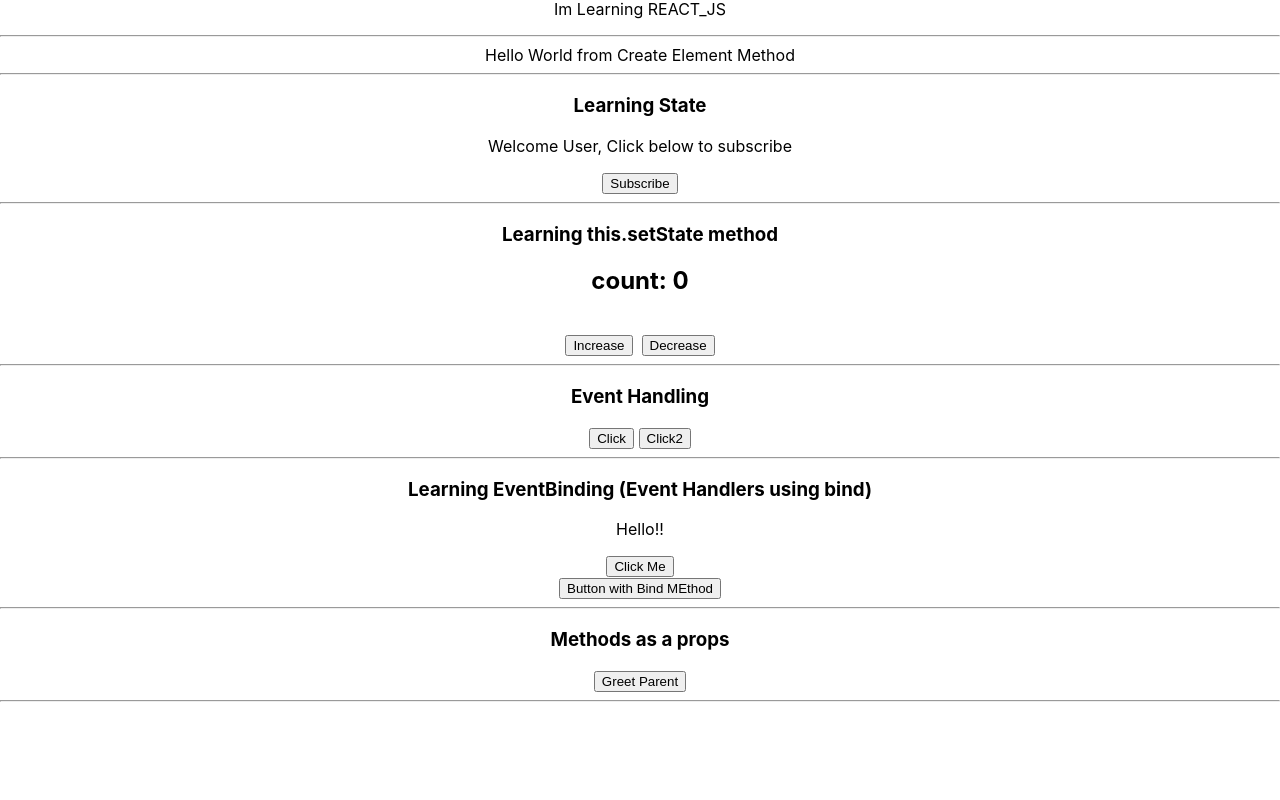
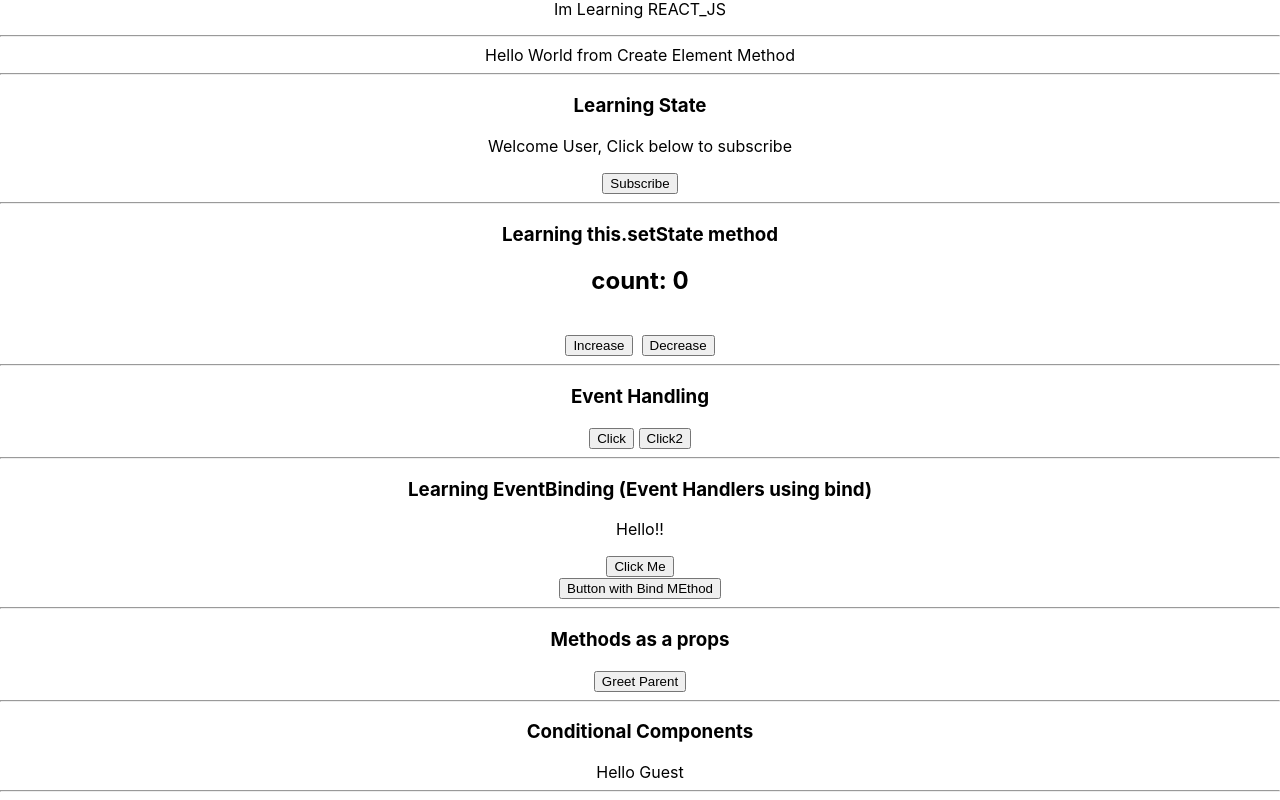
Before and after one commit to kirannani168/LearningReactJS, a React (Create React App) app: page / in a window 1280 px wide. Shown: the part 301-1101 px from the top of the page. Before the commit the page ends 1011 px from the top, so only its background shows below. Built offline with nearby package versions, Linux system fonts and the light colour scheme.

Commit message:
Conditional Components
Learnt about conditional rendering using three approaches
1. If Else
2. Using third variable
3. Terinary Operator

```diff
--- a/src/App.js
+++ b/src/App.js
@@ -8,6 +8,7 @@ import EventHandling from './Components/EventHandling';
 import Greet from './Components/Greet';
 import Message from './Components/Message';
 import ParentComponent from './Components/ParentComponent';
+import UserGreeting from './Components/UserGreeting';
 import Welcome from './Components/Welcome';
 
 class App extends Component {
@@ -33,6 +34,8 @@ class App extends Component {
         <hr/>
         <ParentComponent/>
         <hr/>
+        <UserGreeting/>
+        <hr/>
       </div>
     )
   }
--- /dev/null
+++ b/src/Components/UserGreeting.js
@@ -0,0 +1,40 @@
+import React, { Component } from 'react'
+
+class UserGreeting extends Component {
+    constructor() {
+        super();
+        this.state = {
+            isLoggesIn: false
+        }
+    }
+    render() {
+        //If Else Approach
+        if(this.state.isLoggesIn){
+            return(<div><h3>Conditional Components</h3>Hello Kiran</div>)
+        }
+        else{
+            return(<div><h3>Conditional Components</h3>Hello Guest</div>)
+        }
+
+
+        //Approach 2
+        // let message;
+        // if(this.state.isLoggesIn){
+        //     message = "Hello KiranReddy"
+        // }
+        // else{
+        //     message = "Hello Guest"
+        // }
+
+        // return(
+        //     <div>{message}</div>
+        // )
+
+        //Approach 3 Terinary Operators
+        // return (
+        //     this.state.isLoggesIn ? <div>Hello kiran</div> : <div>Hello Guest</div>
+        // )
+    }
+}
+
+export default UserGreeting
```
